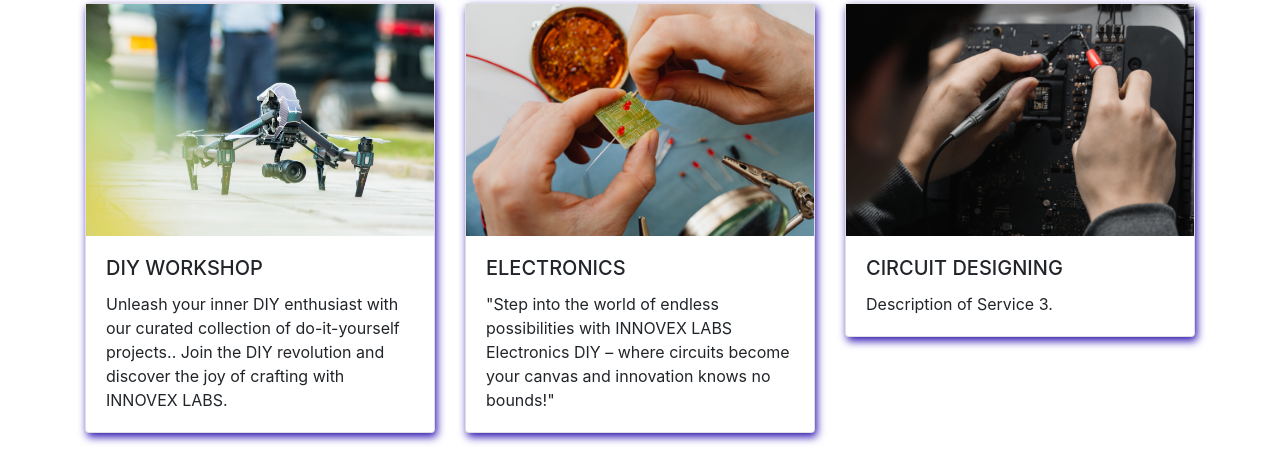
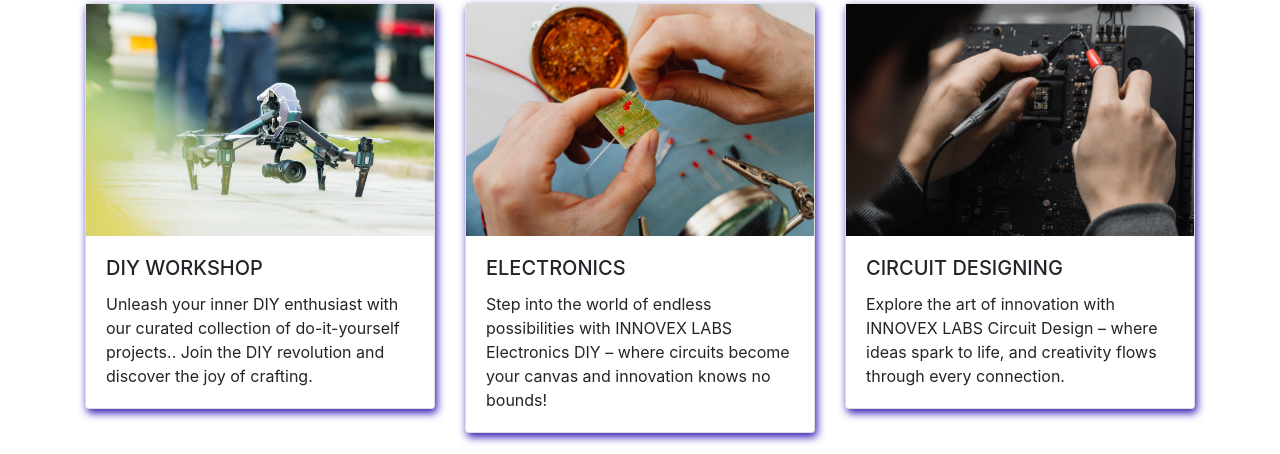
Before and after one commit to Aboobackeraadil/INNOVEX-LAB2, a plain HTML site: page index.html in a window 1280 px wide. Shown: the part 1105-1559 px from the top of the page. Drawn offline with nearby package versions, Linux system fonts and the light colour scheme.

Commit message:
vghjk
guio

```diff
--- a/index.html
+++ b/index.html
@@ -120,7 +120,7 @@ body {
                 <img src="pexels-k-photos-744366 - Copy.jpg" alt="">
                 <div class="card-body">
                     <h5 class="card-title">DIY  WORKSHOP</h5>
-                    <p class="card-text"> Unleash your inner DIY enthusiast with our curated collection of do-it-yourself projects.. Join the DIY revolution and discover the joy of crafting with INNOVEX LABS.</p>
+                    <p class="card-text"> Unleash your inner DIY enthusiast with our curated collection of do-it-yourself projects.. Join the DIY revolution and discover the joy of crafting.</p>
                 </div>
             </div>
         </div>
@@ -129,8 +129,8 @@ body {
             <div class="card">
                 <img src="pexels-karolina-grabowska-7285970.jpg" alt="">
                 <div class="card-body">
-                    <h5 class="card-title">ELECTRONICS</h5>
-                    <p class="card-text">"Step into the world of endless possibilities with INNOVEX LABS Electronics DIY – where circuits become your canvas and innovation knows no bounds!"</p>
+                    <h5 class="card-title"> ELECTRONICS</h5>
+                    <p class="card-text">Step into the world of endless possibilities with INNOVEX LABS Electronics DIY – where circuits become your canvas and innovation knows no bounds!</p>
                 </div>
             </div>
         </div>
@@ -140,7 +140,8 @@ body {
                 <img src="pexels-tima-miroshnichenko-6755135 - Copy.jpg" alt="">
                 <div class="card-body">
                     <h5 class="card-title">CIRCUIT DESIGNING</h5>
-                    <p class="card-text">Description of Service 3.</p>
+                    <p class="card-text">
+                        Explore the art of innovation with INNOVEX LABS Circuit Design – where ideas spark to life, and creativity flows through every connection.</p>
                 </div>
             </div>
         </div>
```
